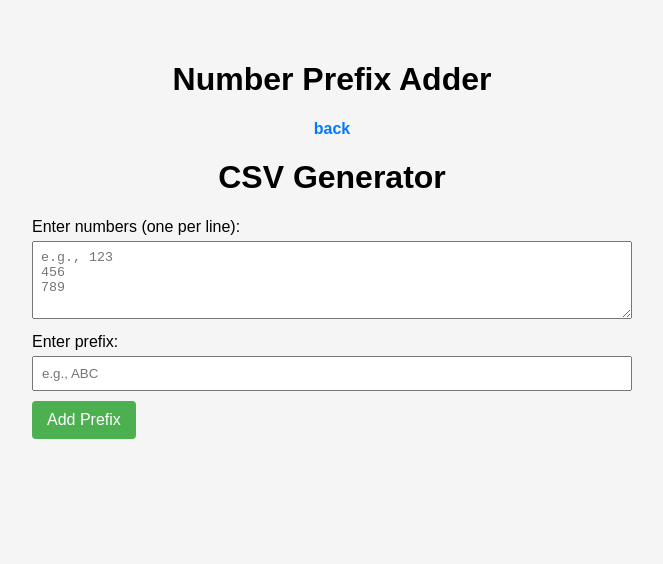
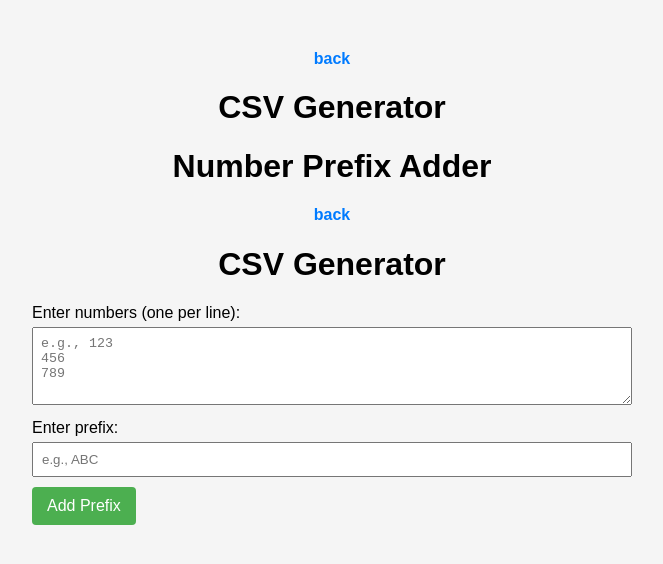
Before and after one commit to AbbassHaidar/anigenerator, a plain HTML site: page addprefixtolist.html in a window 1280 px wide. Shown: the whole page, without its empty margins (308-971 px from the left). Drawn offline with Linux system fonts and the light colour scheme.

Commit message:
Update addprefixtolist.html

```diff
--- a/addprefixtolist.html
+++ b/addprefixtolist.html
@@ -58,6 +58,10 @@
     </style>
 </head>
 <body>
+    <div class="container">
+        <a href="index.html">back</a>
+        <h1>CSV Generator</h1>
+
     <h1>Number Prefix Adder</h1>
 
     <div class="container">
```
